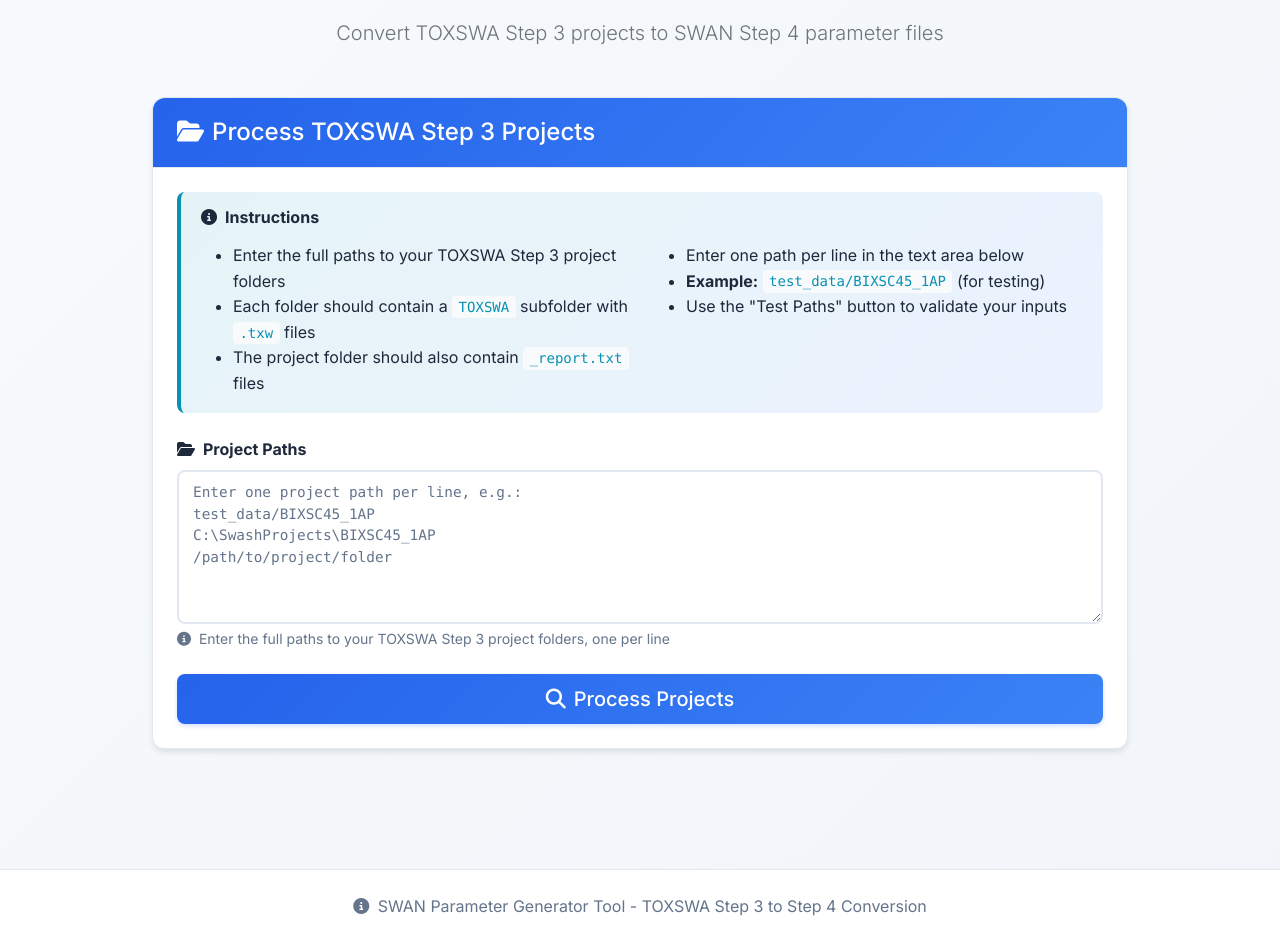
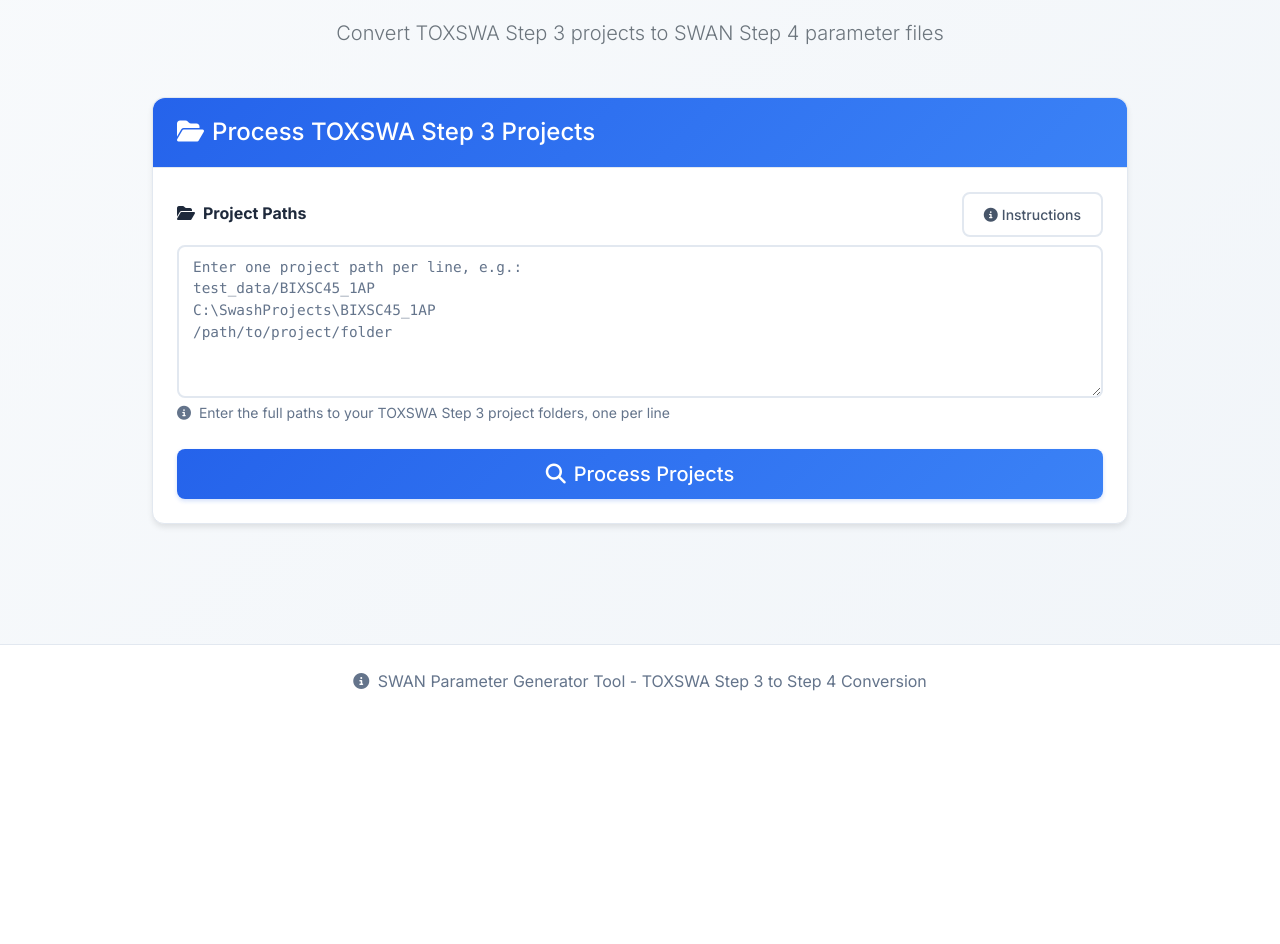
Before and after one commit to dgl321/swan-tool, a Flask app: page / in a window 1280 px wide. Shown: the part 154-1098 px from the top of the page. After the commit the page ends 845 px from the top, so only its background shows below. Run offline with Flask 3, Linux system fonts and the light colour scheme.

Commit message:
Refactor instructions display in project paths form
- Removed static instructions from the card body and replaced them with a collapsible section for better user experience.
- Updated the layout to include a toggle button for showing/hiding instructions, improving accessibility and usability.
- Enhanced JavaScript functionality to dynamically update the button text based on the visibility of the instructions.

```diff
--- a/templates/index.html
+++ b/templates/index.html
@@ -23,36 +23,19 @@
                 </h4>
             </div>
             <div class="card-body">
-                <!-- Instructions -->
-                <div class="alert alert-info mb-4">
-                    <h6 class="fw-bold mb-3">
-                        <i class="fas fa-info-circle me-2"></i>Instructions
-                    </h6>
-                    <div class="row">
-                        <div class="col-md-6">
-                            <ul class="mb-0">
-                                <li>Enter the full paths to your TOXSWA Step 3 project folders</li>
-                                <li>Each folder should contain a <code>TOXSWA</code> subfolder with <code>.txw</code>
-                                    files</li>
-                                <li>The project folder should also contain <code>_report.txt</code> files</li>
-                            </ul>
-                        </div>
-                        <div class="col-md-6">
-                            <ul class="mb-0">
-                                <li>Enter one path per line in the text area below</li>
-                                <li><strong>Example:</strong> <code>test_data/BIXSC45_1AP</code> (for testing)</li>
-                                <li>Use the "Test Paths" button to validate your inputs</li>
-                            </ul>
-                        </div>
-                    </div>
-                </div>
-
                 <!-- Form -->
                 <form action="{{ url_for('process_paths') }}" method="post">
                     <div class="mb-4">
-                        <label for="project_paths" class="form-label fw-bold">
-                            <i class="fas fa-folder-open me-2"></i>Project Paths
-                        </label>
+                        <div class="d-flex justify-content-between align-items-center mb-2">
+                            <label for="project_paths" class="form-label fw-bold mb-0">
+                                <i class="fas fa-folder-open me-2"></i>Project Paths
+                            </label>
+                            <button class="btn btn-sm btn-outline-secondary" type="button" data-bs-toggle="collapse"
+                                data-bs-target="#instructionsCollapse" aria-expanded="false"
+                                aria-controls="instructionsCollapse">
+                                <i class="fas fa-info-circle me-1"></i>Instructions
+                            </button>
+                        </div>
                         <textarea class="form-control" id="project_paths" name="project_paths" rows="6" placeholder="Enter one project path per line, e.g.:
 test_data/BIXSC45_1AP
 C:\SwashProjects\BIXSC45_1AP
@@ -61,6 +44,33 @@ C:\SwashProjects\BIXSC45_1AP
                         <div class="form-text">
                             <i class="fas fa-info-circle me-1"></i>
                             Enter the full paths to your TOXSWA Step 3 project folders, one per line
+                        </div>
+                    </div>
+
+                    <!-- Collapsible Instructions -->
+                    <div class="collapse mb-4" id="instructionsCollapse">
+                        <div class="alert alert-info">
+                            <h6 class="fw-bold mb-3">
+                                <i class="fas fa-info-circle me-2"></i>Instructions
+                            </h6>
+                            <div class="row">
+                                <div class="col-md-6">
+                                    <ul class="mb-0">
+                                        <li>Enter the full paths to your TOXSWA Step 3 project folders</li>
+                                        <li>Each folder should contain a <code>TOXSWA</code> subfolder with
+                                            <code>.txw</code> files</li>
+                                        <li>The project folder should also contain <code>_report.txt</code> files</li>
+                                    </ul>
+                                </div>
+                                <div class="col-md-6">
+                                    <ul class="mb-0">
+                                        <li>Enter one path per line in the text area below</li>
+                                        <li><strong>Example:</strong> <code>test_data/BIXSC45_1AP</code> (for testing)
+                                        </li>
+                                        <li>Use the "Test Paths" button to validate your inputs</li>
+                                    </ul>
+                                </div>
+                            </div>
                         </div>
                     </div>
 
@@ -183,6 +193,18 @@ C:\SwashProjects\BIXSC45_1AP
                 submitBtn.innerHTML = `<i class="fas fa-search me-2"></i>Process Projects`;
             }
         });
+
+        // Update button text when instructions are toggled
+        const instructionsButton = document.querySelector('[data-bs-toggle="collapse"]');
+        const instructionsCollapse = document.getElementById('instructionsCollapse');
+
+        instructionsCollapse.addEventListener('show.bs.collapse', function () {
+            instructionsButton.innerHTML = '<i class="fas fa-info-circle me-1"></i>Hide Instructions';
+        });
+
+        instructionsCollapse.addEventListener('hide.bs.collapse', function () {
+            instructionsButton.innerHTML = '<i class="fas fa-info-circle me-1"></i>Instructions';
+        });
     });
 
     function testPaths() {
```
